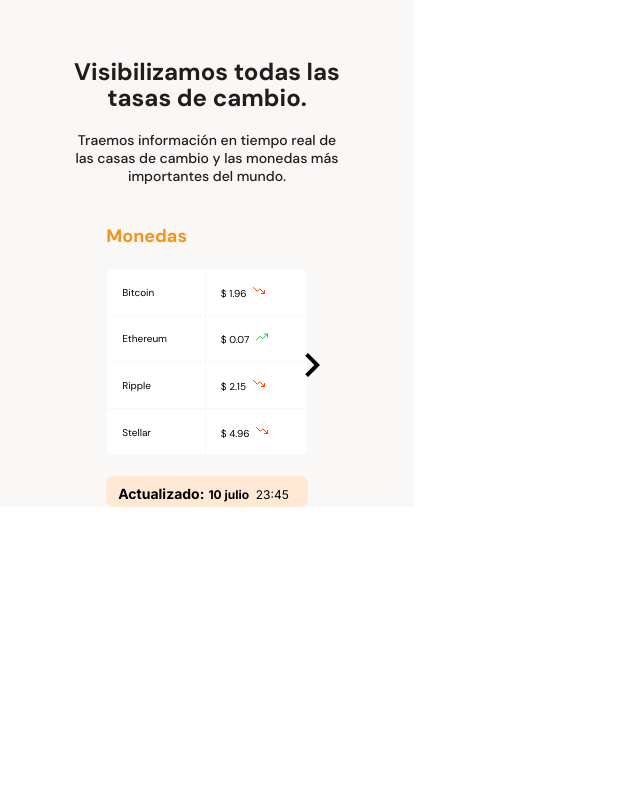
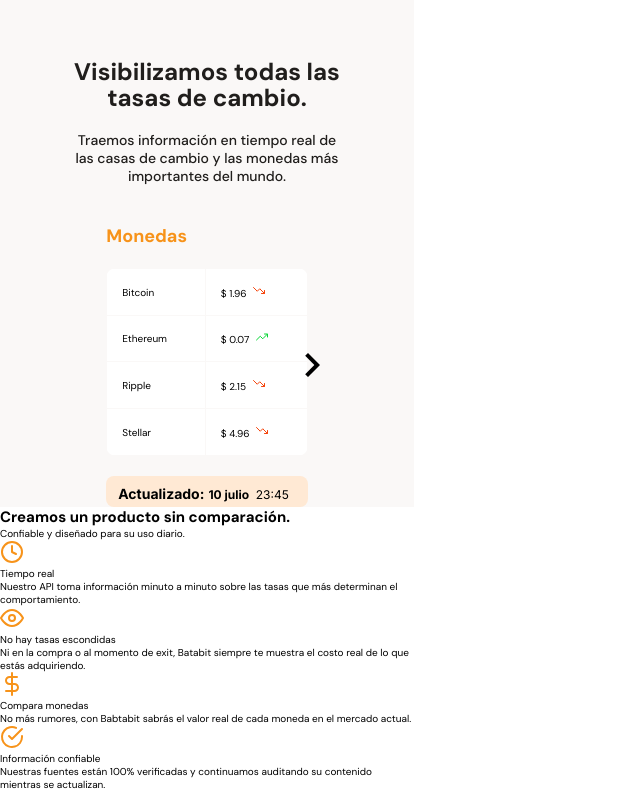
Before and after one commit to Nyor04/webDev-Learning, a plain HTML site: page batataBit/index.html in a window 1280 px wide. Shown: the part 637-1428 px from the top of the page, without its empty margins (0-640 px from the left). Before the commit the page ends 1196 px from the top, so only its background shows below. Drawn offline with Linux system fonts and the light colour scheme.

Commit message:
se termina la maquetacion de la seccion 2, adicional se termina de categorizar las clases con la metodologia BEM, queda pendiente el estilado de esta seccion.

```diff
--- a/batataBit/index.html
+++ b/batataBit/index.html
@@ -56,34 +56,36 @@
 
         </section>
         <section class="main-container__sections main-container__section--section2">
-            <div>
-                    <h1></h1>
-                    <h2></h2>
+            <div class="section2__text-container">
+                    <h1 class="section2__title">Creamos un producto sin comparación.</h1>
+                    <p class="section2__subtitle">Confiable y diseñado para su uso diario.</p>
             </div>
-            <div>
-                <div>
-                    <img src="" alt="">
-                    <p></p>
-                    <span></span>
+            <div class="section2__cards-container">
+
+                <div class="section2__cards section2__cards--card1">
+                    <img class="section2__images" src="assets/icons/clock.svg" alt="clock">
+                    <p class="section2__cards-titles">Tiempo real</p>
+                    <span class="section2__cards-text">Nuestro API toma información minuto a minuto sobre las tasas que más determinan el comportamiento.</span>
                 </div>
 
-                <div>
-                    <img src="" alt="">
-                    <p></p>
-                    <span></span>
+                <div class="section2__cards section2__cards--card1">
+                    <img class="section2__images" src="assets/icons/eye.svg" alt="eye">
+                    <p class="section2__cards-titles">No hay tasas escondidas</p>
+                    <span class="section2__cards-text">Ni en la compra o al momento de exit, Batabit siempre te muestra el costo real de lo que estás adquiriendo.</span>
                 </div>
 
-                <div>
-                    <img src="" alt="">
-                    <p></p>
-                    <span></span>
+                <div class="section2__cards section2__cards--card1">
+                    <img class="section2__images" src="assets/icons/dollar-sign.svg" alt="dollar-sign">
+                    <p class="section2__cards-titles">Compara monedas</p>
+                    <span class="section2__cards-text">No más rumores, con Babtabit sabrás el valor real de cada moneda en el mercado actual.</span>
                 </div>
 
-                <div>
-                    <img src="" alt="">
-                    <p></p>
-                    <span></span>
+                <div class="section2__cards section2__cards--card1">
+                    <img class="section2__images" src="assets/icons/check-circle.svg" alt="check-circle">
+                    <p class="section2__cards-titles">Información confiable</p>
+                    <span class="section2__cards-text">Nuestras fuentes están 100% verificadas y continuamos auditando su contenido mientras se actualizan.</span>
                 </div>
+
             </div>
         </section>
         <section class="main-container__sections main-container__section--section3"></section>
--- a/batataBit/style/style.css
+++ b/batataBit/style/style.css
@@ -67,7 +67,7 @@ body{
     background-color: var(--offWhite);
     position: absolute;
     top: 31rem;
-    left: 22.5%;
+    margin: 0 auto;
     text-align: center;
     line-height: 4.6rem;
     text-decoration: none;
```
